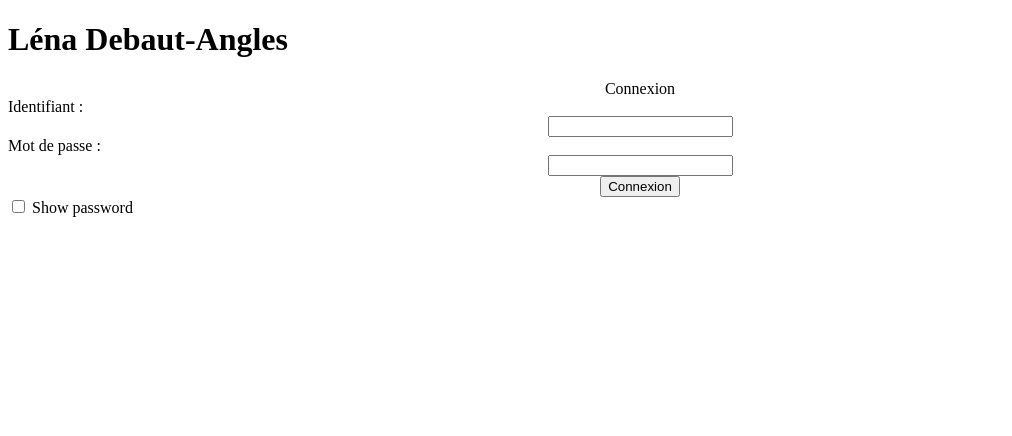
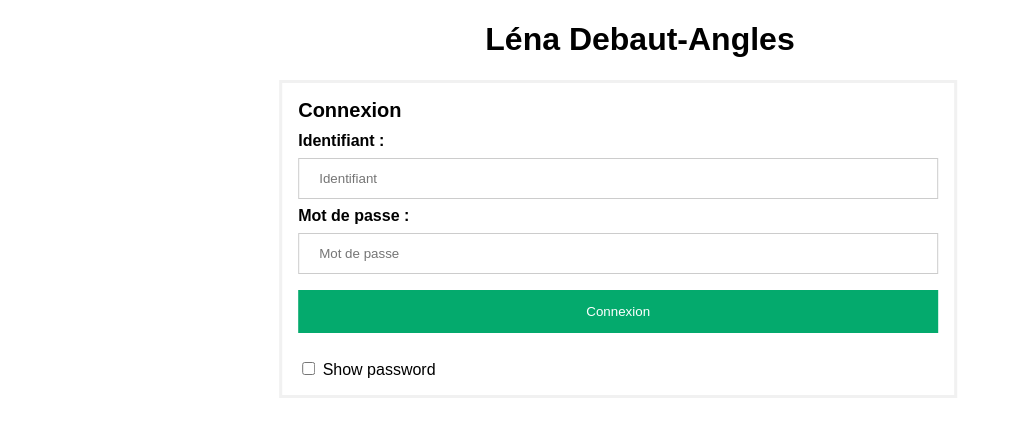
Before and after one commit to AlexMasset/lenadebautangles.github.io, a plain HTML site: page index.html in a window 1280 px wide. Shown: the whole page, without its empty margins (0-1012 px from the left). Drawn offline with Linux system fonts and the light colour scheme.

Commit message:
Maj de l'index

```diff
--- a/accueil.css
+++ b/accueil.css
@@ -1,42 +1,41 @@
+body {font-family: Arial, Helvetica, sans-serif;}
 #connexion_error
 {
  color :firebrick;
 }
-.connexion_part
+h1 {
+    text-align: center;
+}
+#connexion_part {
+    border: 3px solid #f1f1f1;
+    padding: 16px;
+    width: 50%;
+    position: fixed;
+    transform: translate(40%);
+}
+.connexion_head {
+    margin-bottom: 10px;
+    font-size: 20px;
+}
+#password_input, #id_input
 {
-    display : grid;
-    grid-gap: 10px;
-    grid-template-columns: repeat(3, 1fr);
-    grid-template-areas:
-    "d d d"
-    "a b b"
-    "a b b"
-    "c c c"
-    "e e e";
-    align-items: start;
+    padding: 12px 20px;
+    margin: 8px 0;
+    display: inline-block;
+    border: 1px solid #ccc;
+    box-sizing: border-box;
+}
 
+#connexion_button
+{
+    background-color: #04AA6D;
+    color: white;
+    padding: 14px 20px;
+    margin: 8px 0;
+    border: none;
+    cursor: pointer;
 }
-.connexion_label
-{
-    grid-area: a;
+
+#connexion_part div *{
+    width: 100%;
 }
-.connexion_input
-{
-    grid-area: b;
-    justify-self: center;
-}
-.connexion_head
-{
-    grid-area: d;
-    justify-self: center;
-}
-.connexion_button
-{
-    grid-area: c;
-    justify-self: center;
-}
-.connexion_info
-{
-    grid-area: e;
-    justify-self: center;
-}
--- a/accueil.js
+++ b/accueil.js
@@ -1,4 +1,4 @@
-var button_connexion = document.getElementById("connexion");
+var button_connexion = document.getElementById("connexion_button");
 var show_password_checkbox = document.getElementById("show_pw_toggle");
 var password = document.getElementById("password_input");
 var identifiant = document.getElementById("id_input");
--- a/index.html
+++ b/index.html
@@ -2,7 +2,7 @@
 <html>
     <head>
         <!-- En-tête de la page-->
-        <meta charset="utf-8" />
+        <meta charset="utf-8", content = "width = width-device", initial-scale=1/>
         <link rel="stylesheet" href="accueil.css" />
         <title>Site de Léna</title>
     </head>
@@ -11,36 +11,30 @@
         <header>
             <h1>Léna Debaut-Angles</h1>
         </header>
-        <form id="connexion_part" method = "post">
-            <div class="connexion_head">Connexion</div>
+        <form id="connexion_part">
 
-            <div class="connexion_label">
-                <label>Identifiant : </label>
+            <div class="connexion_head">
+                <label><b>Connexion</b></label>
             </div>
 
-            <div class="connexion_input">
-                <input type="text" name="Identifiant" id="id_input" />
+            <div class="connexion_identification">
+                <label><b>Identifiant : </b></label>
+                <br>
+                <input type="text" placeholder="Identifiant" id="id_input" name="id"/>
+                <br>
+                <label><b>Mot de passe : </b></label>
+                <br>
+                <input type="password" placeholder="Mot de passe" id="password_input" name="pwd"/>
+                <br>
+                <button type="submit" id="connexion_button">Connexion</button>
+                <br>
+                <label id = "connexion_error" hidden>Identifiant ou mot de passe incorrect</label>
+                <br>
             </div>
-
-            <div class="connexion_label">
-                <label>Mot de passe : </label>
-            </div>
-
-            <div class="connexion_input">
-                <input type="password" name="Mot de passe" id="password_input" />
-            </div>
-
-            <div class="connexion_button">
-                <button id="connexion">Connexion</button>
-            </div>
-
-            <div class="connexion_message">
-                <label id = "connexion_error" hidden>Identifiant ou mot de passe incorrect</label>
-            </div>
-
-            <div>
-                <input type ="checkbox" id = "show_pw_toggle" > Show password
-            </div>
+            <label>
+                <input type ="checkbox" id = "show_pw_toggle" >
+                Show password
+            </label>
         </form>
 
 
```
